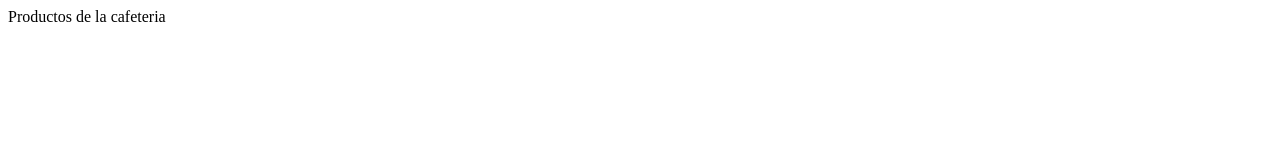
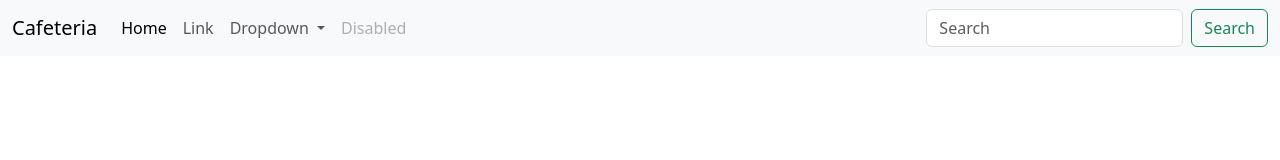
Before and after one commit to JuanCalpa/Cefeteria, a plain HTML site: page index.html in a window 1280 px wide. Drawn offline with nearby package versions, Linux system fonts and the light colour scheme.

Commit message:
datos db y bootstrap

```diff
--- a/index.html
+++ b/index.html
@@ -1,11 +1,46 @@
 <!DOCTYPE html>
 <html>
 <head>
+<link href="https://cdn.jsdelivr.net/npm/bootstrap@5.3.3/dist/css/bootstrap.min.css" rel="stylesheet" integrity="sha384-QWTKZyjpPEjISv5WaRU9OFeRpok6YctnYmDr5pNlyT2bRjXh0JMhjY6hW+ALEwIH" crossorigin="anonymous">
 <title>Cafeteria</title>
 </head>
 
 <body>
-Productos de la cafeteria
 </body>
-
+    <nav class="navbar navbar-expand-lg bg-body-tertiary">
+        <div class="container-fluid">
+        <a class="navbar-brand" href="#">Cafeteria</a>
+        <button class="navbar-toggler" type="button" data-bs-toggle="collapse" data-bs-target="#navbarSupportedContent" aria-controls="navbarSupportedContent" aria-expanded="false" aria-label="Toggle navigation">
+            <span class="navbar-toggler-icon"></span>
+        </button>
+        <div class="collapse navbar-collapse" id="navbarSupportedContent">
+            <ul class="navbar-nav me-auto mb-2 mb-lg-0">
+            <li class="nav-item">
+                <a class="nav-link active" aria-current="page" href="#">Home</a>
+            </li>
+            <li class="nav-item">
+                <a class="nav-link" href="#">Link</a>
+            </li>
+            <li class="nav-item dropdown">
+                <a class="nav-link dropdown-toggle" href="#" role="button" data-bs-toggle="dropdown" aria-expanded="false">
+                Dropdown
+                </a>
+                <ul class="dropdown-menu">
+                <li><a class="dropdown-item" href="#">Action</a></li>
+                <li><a class="dropdown-item" href="#">Another action</a></li>
+                <li><hr class="dropdown-divider"></li>
+                <li><a class="dropdown-item" href="#">Something else here</a></li>
+                </ul>
+            </li>
+            <li class="nav-item">
+                <a class="nav-link disabled" aria-disabled="true">Disabled</a>
+            </li>
+            </ul>
+            <form class="d-flex" role="search">
+            <input class="form-control me-2" type="search" placeholder="Search" aria-label="Search">
+            <button class="btn btn-outline-success" type="submit">Search</button>
+            </form>
+        </div>
+        </div>
+    </nav>
 </html>
```
Also changed, not shown: database.txt (added).
